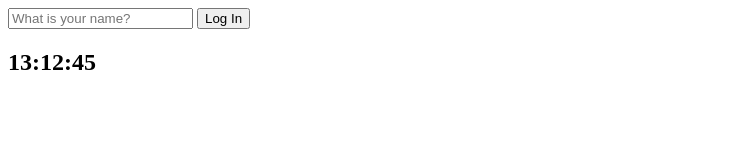
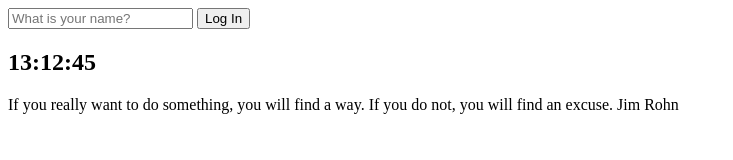
Before and after one commit to syk25/momentum, a plain HTML site: page index.html in a window 1280 px wide. Shown: the whole page, without its empty margins (0-733 px from the left). Drawn offline with Linux system fonts and the light colour scheme.

Commit message:
#6.0 [feat] quotes 추가

```diff
--- a/index.html
+++ b/index.html
@@ -15,9 +15,14 @@
         </form>
         <h2 id="clock"></h2>
         <h1 id="greeting" class="hidden"></h1>
+        <div id="quote">
+            <span></span>
+            <span></span>
+        </div>
 
         <script src="js/greetings.js"></script>
         <script src="js/clock.js"></script>
+        <script src="js/quotes.js"></script>
     </body>
 
 </html>
--- a/js/clock.js
+++ b/js/clock.js
@@ -20,7 +20,7 @@ function getClock() {
     const hours = String(date.getHours()).padStart(2, "0");
     const minutes = String(date.getMinutes()).padStart(2, "0");
     const seconds = String(date.getSeconds()).padStart(2, "0");
-    console.log(`${hours}:${minutes}:${seconds}`);
+    // console.log(`${hours}:${minutes}:${seconds}`);
 }
 
 // 시계 만듦
--- /dev/null
+++ b/js/quotes.js
@@ -0,0 +1,50 @@
+const quotes = [
+    {
+        quote: "I never dreamed about success, I worked for it",
+        author: "Estee Lauder",
+    },
+    {
+        quote: "Do not try to be original, just try to be good.",
+        author: "Paul Rand",
+    },
+    {
+        quote: "Do not be afraid to give up the good to go for the great",
+        author: "John D. Rockefeller",
+    },
+    {
+        quote: "If you cannot fly then run. If you cannot run, then walk. And if you cannot walk, then crawl, but whatever you do, you have to keep moving forward.",
+        author: "Martin Luther King Jr.",
+    },
+    {
+        quote: "Our greatest weakness lies in giving up. The most certain way to succeed is always to try just one more time.",
+        author: "Thomas Edison",
+    },
+    {
+        quote: "The fastest way to change yourself is to hang out with people who are already the way you want to be",
+        author: "REid Hoffman",
+    },
+    {
+        quote: "Money is like gasoline during a road trip. You do not want to run out of gas on your trip, but you are not doing a tour of gas stations",
+        author: "Tim O Reilly",
+    },
+    {
+        quote: "Some people dream of success, while other people get up every morning and make it happen",
+        author: "Wayne Huizenga",
+    },
+    {
+        quote: "The only thing worse than starting something and falling.. is not starting something",
+        author: "SEth Godin",
+    },
+    {
+        quote: "If you really want to do something, you will find a way. If you do not, you will find an excuse.",
+        author: "Jim Rohn",
+    },
+];
+
+const quote = document.querySelector("#quote span:first-child");
+const author = document.querySelector("#quote span:last-child");
+console.log(quote);
+const todaysQuote = quotes[Math.floor(Math.random() * quotes.length)];
+
+quote.innerText = todaysQuote.quote;
+author.innerText = todaysQuote.author;
```
Also changed, not shown: challenges/practice.js (+5 -3 lines).
